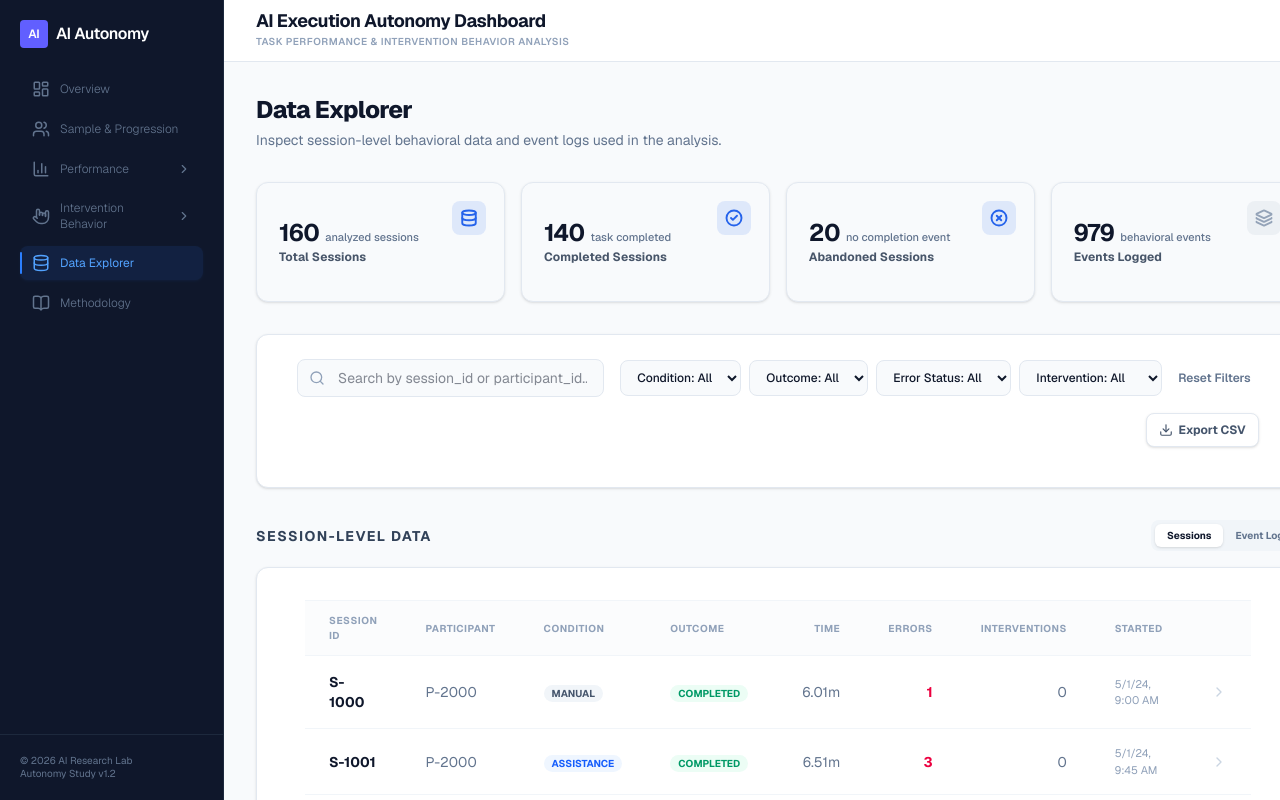
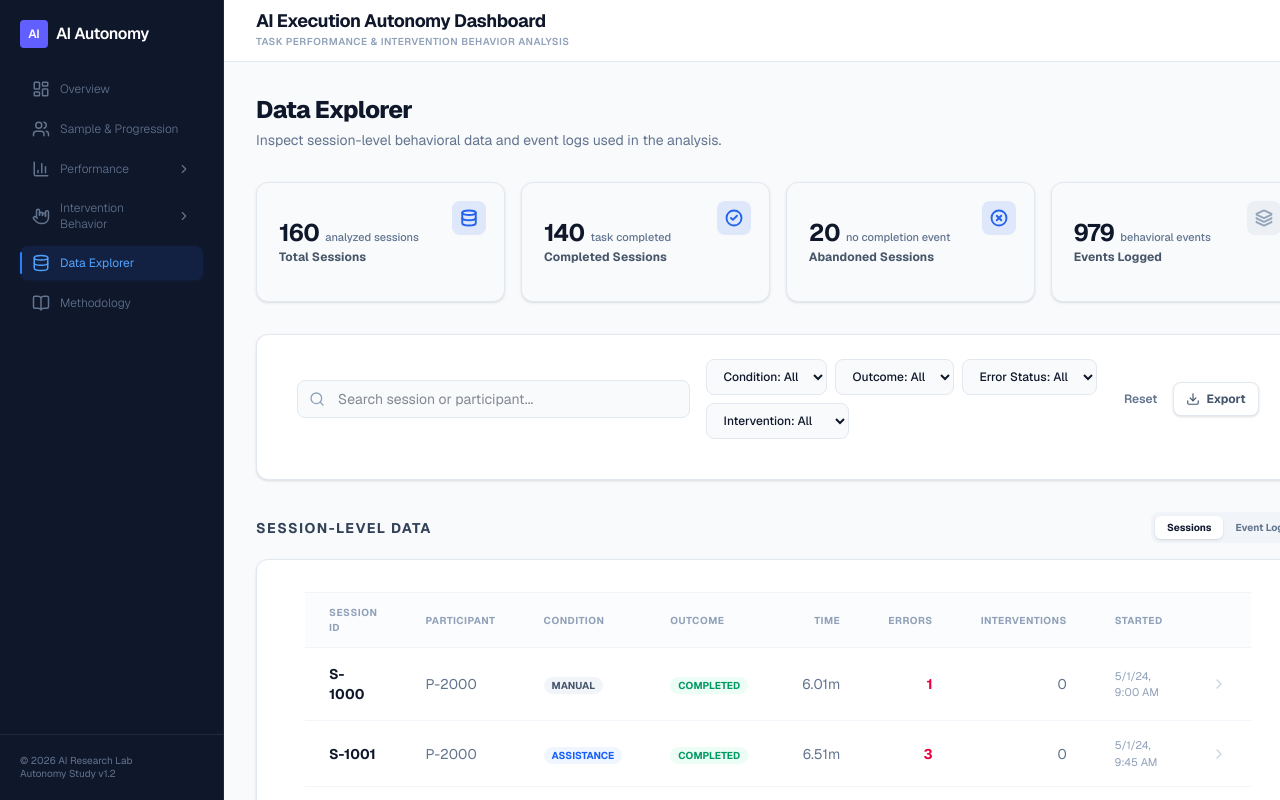
Before and after one commit to LQasemzadeh/ai-autonomy-dashboard, a Next.js app: page /data-explorer in a window 1280 px wide. Shown: the top 800 px of the page. Built offline with nearby package versions, Linux system fonts and the light colour scheme.

Commit message:
Eliminate page-level horizontal scroll on Data Explorer
Applied overflow-x-hidden to main container and restructured filter panel for better responsiveness. Tables retain internal horizontal scrolling for data density, but the overall page remains fixed in width.

```diff
--- a/app/data-explorer/page.tsx
+++ b/app/data-explorer/page.tsx
@@ -124,10 +124,10 @@ export default function DataExplorerPage() {
   };
 
   return (
-    <div className="flex-1 flex flex-col min-h-screen bg-slate-50">
+    <div className="flex-1 flex flex-col min-h-screen bg-slate-50 overflow-x-hidden">
       <Header />
 
-      <main className="p-8 max-w-[1600px] mx-auto w-full space-y-8">
+      <main className="p-4 md:p-8 w-full max-w-[1400px] mx-auto space-y-8">
         <div>
           <h1 className="text-2xl font-extrabold text-slate-900 tracking-tight">Data Explorer</h1>
           <p className="text-slate-500 text-sm mt-1">Inspect session-level behavioral data and event logs used in the analysis.</p>
@@ -143,21 +143,21 @@ export default function DataExplorerPage() {
 
         {/* Filter Panel */}
         <DashboardCard className="overflow-visible">
-          <div className="p-4 flex flex-wrap items-center gap-4">
-            <div className="relative flex-1 min-w-[240px]">
+          <div className="p-4 flex flex-col lg:flex-row lg:items-center gap-4">
+            <div className="relative flex-1 min-w-[200px]">
               <Search className="absolute left-3 top-1/2 -translate-y-1/2 text-slate-400" size={16} />
               <input
                 type="text"
-                placeholder="Search by session_id or participant_id..."
+                placeholder="Search session or participant..."
                 className="w-full pl-10 pr-4 py-2 bg-slate-50 border border-slate-200 rounded-lg text-sm focus:outline-none focus:ring-2 focus:ring-blue-500 transition-all"
                 value={search}
                 onChange={(e) => setSearch(e.target.value)}
               />
             </div>
 
-            <div className="flex flex-wrap items-center gap-2">
+            <div className="grid grid-cols-2 sm:grid-cols-4 lg:flex lg:flex-wrap items-center gap-2 flex-1">
               <select
-                className="bg-slate-50 border border-slate-200 rounded-lg px-3 py-2 text-xs font-medium focus:outline-none focus:ring-2 focus:ring-blue-500"
+                className="w-full lg:w-auto bg-slate-50 border border-slate-200 rounded-lg px-3 py-2 text-xs font-medium focus:outline-none focus:ring-2 focus:ring-blue-500"
                 value={conditionFilter}
                 onChange={(e) => { setConditionFilter(e.target.value); setCurrentPage(1); }}
               >
@@ -168,7 +168,7 @@ export default function DataExplorerPage() {
               </select>
 
               <select
-                className="bg-slate-50 border border-slate-200 rounded-lg px-3 py-2 text-xs font-medium focus:outline-none focus:ring-2 focus:ring-blue-500"
+                className="w-full lg:w-auto bg-slate-50 border border-slate-200 rounded-lg px-3 py-2 text-xs font-medium focus:outline-none focus:ring-2 focus:ring-blue-500"
                 value={outcomeFilter}
                 onChange={(e) => { setOutcomeFilter(e.target.value); setCurrentPage(1); }}
               >
@@ -178,7 +178,7 @@ export default function DataExplorerPage() {
               </select>
 
               <select
-                className="bg-slate-50 border border-slate-200 rounded-lg px-3 py-2 text-xs font-medium focus:outline-none focus:ring-2 focus:ring-blue-500"
+                className="w-full lg:w-auto bg-slate-50 border border-slate-200 rounded-lg px-3 py-2 text-xs font-medium focus:outline-none focus:ring-2 focus:ring-blue-500"
                 value={errorFilter}
                 onChange={(e) => { setErrorFilter(e.target.value); setCurrentPage(1); }}
               >
@@ -188,7 +188,7 @@ export default function DataExplorerPage() {
               </select>
 
               <select
-                className="bg-slate-50 border border-slate-200 rounded-lg px-3 py-2 text-xs font-medium focus:outline-none focus:ring-2 focus:ring-blue-500"
+                className="w-full lg:w-auto bg-slate-50 border border-slate-200 rounded-lg px-3 py-2 text-xs font-medium focus:outline-none focus:ring-2 focus:ring-blue-500"
                 value={interventionFilter}
                 onChange={(e) => { setInterventionFilter(e.target.value); setCurrentPage(1); }}
               >
@@ -196,7 +196,9 @@ export default function DataExplorerPage() {
                 <option value="With intervention">With intervention</option>
                 <option value="No intervention">No intervention</option>
               </select>
+            </div>
 
+            <div className="flex items-center gap-2 ml-auto lg:ml-0">
               <button
                 onClick={() => {
                   setSearch('');
@@ -205,13 +207,11 @@ export default function DataExplorerPage() {
                   setErrorFilter('All');
                   setInterventionFilter('All');
                 }}
-                className="text-xs font-semibold text-slate-500 hover:text-slate-700 px-2 py-2 transition-colors"
+                className="text-xs font-semibold text-slate-500 hover:text-slate-700 px-2 py-2 transition-colors whitespace-nowrap"
               >
-                Reset Filters
+                Reset
               </button>
-            </div>
 
-            <div className="ml-auto flex items-center gap-2">
               <button
                 onClick={() => {
                   if (activeTab === 'sessions') {
@@ -220,10 +220,10 @@ export default function DataExplorerPage() {
                     exportToCSV(filteredEvents, 'events.csv');
                   }
                 }}
-                className="flex items-center gap-1.5 px-3 py-2 text-xs font-bold text-slate-600 bg-white border border-slate-200 rounded-lg hover:bg-slate-50 transition-colors shadow-sm"
+                className="flex items-center gap-1.5 px-3 py-2 text-xs font-bold text-slate-600 bg-white border border-slate-200 rounded-lg hover:bg-slate-50 transition-colors shadow-sm whitespace-nowrap"
               >
                 <Download size={14} />
-                Export CSV
+                Export
               </button>
             </div>
           </div>
```
